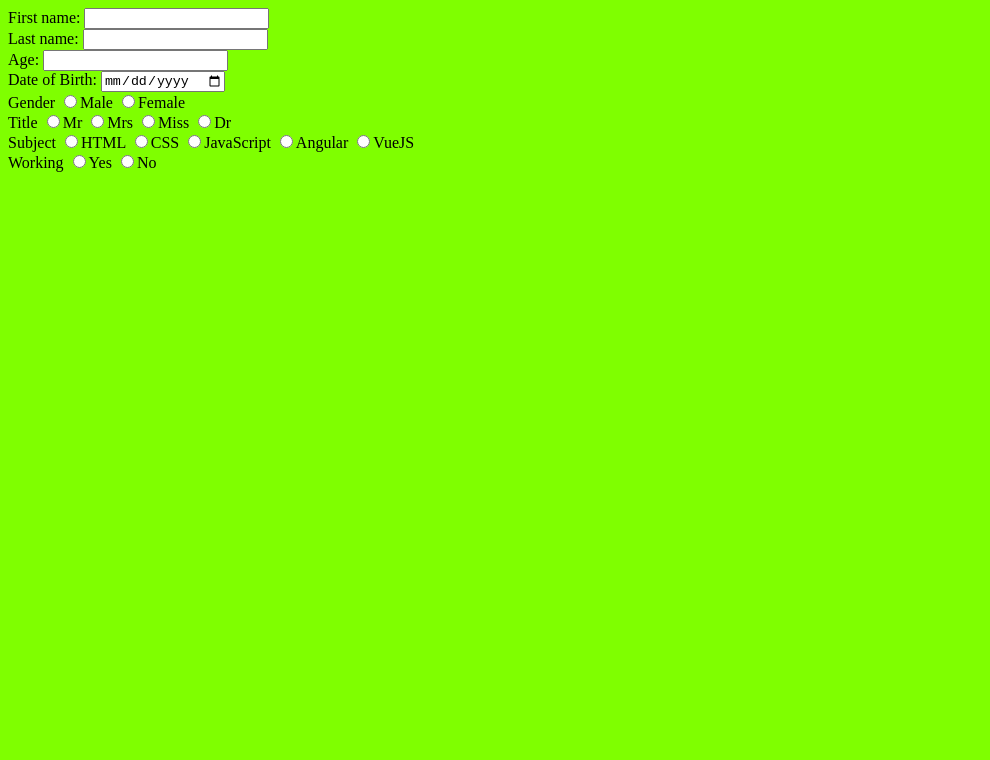
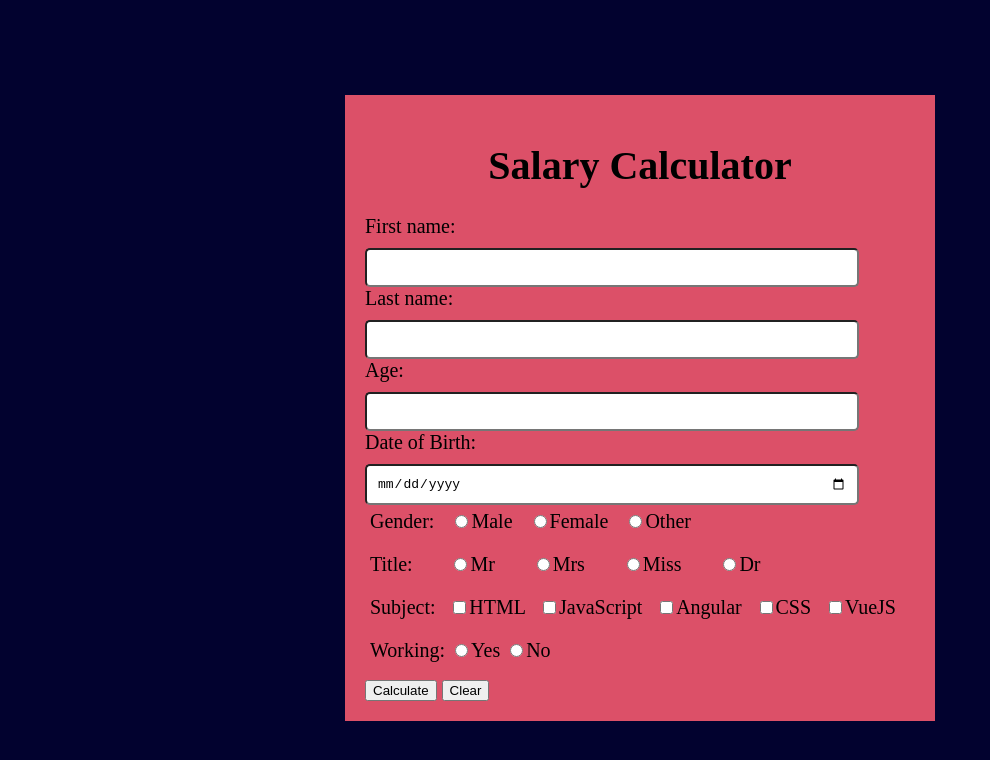
Before and after one commit to AnushqaKandan/calculateSalary, a plain HTML site: page index.html in a window 1280 px wide. Shown: the whole page, without its empty margins (0-990 px from the left). Drawn offline with Linux system fonts and the light colour scheme.

Commit message:
Created Form

```diff
--- a/css/style.css
+++ b/css/style.css
@@ -7,5 +7,52 @@
 }
 
 body{
-background-color: chartreuse;
+    display: flex;
+    justify-content: center;
+    align-items: center;
+    min-height: 100vh;
+    background-color:rgb(2, 2, 47);
 }
+
+h1{
+    text-align: center;
+}
+
+.form{
+background-color: rgb(220, 80, 104);
+width: 550px;
+font-size: 20px;
+padding: 20px;
+}
+
+input[type=text],
+input[type=number],
+input[type=age],
+input[type=date]{
+    width: 470px;
+    padding: 10px;
+    border-radius: 5px;
+    font-size: 13px;
+
+}
+
+Label {
+    display: block;
+    margin-bottom: 10px;
+}
+
+.creation{
+    padding: 5px;
+}
+
+input[name=Male-Female]{
+    margin-left: 1rem;
+}
+
+input[name=title] {
+    margin-left: 2.3rem;
+}
+
+input[name=subjects] {
+    margin-left: 0.8rem;
+}
--- a/index.html
+++ b/index.html
@@ -7,7 +7,9 @@
     <title>calculateSalary</title>
 </head>
 <body>
+
     <form class="form">
+        <h1>Salary Calculator</h1>
        <div>
         <label for="fname">First name:</label>
         <input type="text" id="fname" name="fname">
@@ -24,35 +26,54 @@
         <label for="dob">Date of Birth:</label>
         <input type="date" id="dob" name="dob">
     </div>
-    <div>
-        <Label for="gender">Gender</Label>
-        <Label><input type="radio" name = "Male-Female" value="Male">Male</Label>
-        <label><input type="radio" name = "Male-Female" value="Female">Female</label>
+    <div class="creation">
+        <Label for="gender">Gender:
+        <input type="radio" name = "Male-Female" value="Male">Male
+        <input type="radio" name = "Male-Female" value="Female">Female
+      <input type="radio" name = "Male-Female" value="Other">Other</label>
     </div>
-    <div>
-        <Label for="title">Title</Label>
-        <label><input type="radio" name="title" value="Mr">Mr</label>
-        <label><input type="radio" name="title" value="Mrs">Mrs</label>
-        <label><input type="radio" name="title" value="Miss">Miss</label>
-        <Label><input type="radio" name="title" value="Dr">Dr</Label>
+    <div class="creation">
+        <Label for="title">Title:
+        <input type="radio" name="title" value="Mr">Mr
+        <input type="radio" name="title" value="Mrs">Mrs
+        <input type="radio" name="title" value="Miss">Miss
+        <input type="radio" name="title" value="Dr">Dr
+    </Label>
     </div>
-    <div>
-        <Label for = "subjects">Subject</Label>
-        <Label><input type="radio" name="subjects" value="HTML">HTML</Label>
-        <label><input type="radio" name="subjects" value="CSS">CSS</label>
-        <label><input type="radio" name="subjects" value="JavaScript">JavaScript</label>
-        <label><input type="radio" name="subjects" value="Angular">Angular</label>
-        <label><input type="radio" name="subjects" value="VueJS">VueJS</label>
+    <div class="creation">
+        <Label for = "subjects">Subject:
+        <input type="checkbox" name="subjects" value="HTML">HTML
+        <input type="checkbox" name="subjects" value="JavaScript">JavaScript
+        <input type="checkbox" name="subjects" value="Angular">Angular
+        <input type="checkbox" name="subjects" value="CSS">CSS
+        <input type="checkbox" name="subjects" value="VueJS">VueJS
+    </Label>
     </div>
-    <div>
-        <Label for = "Working">Working</Label>
-        <Label><input type="radio" name="Working" value="Yes">Yes</Label>
-        <label><input type="radio" name="Working" value="No">No</label>
+    <div class="creation">
+        <Label for = "Working">Working:
+        <input type="radio" name="Working" value="Yes" id="working-no">Yes
+        <input type="radio" name="Working" value="No" id="working-yes">No</label>
     </div>
 
+    <div id="salary-details" style="display: none;">
+        <label for="salary">Salary</label>
+        <input type="number" id="salary" name="salary">
+    <div>
+        <label for="tax-rate">Tax Rate</label>
+        <input type="number" id="tax-rate" name="tax-rate">
+    </div>
+
+    <div id="result" style="display: none;">
+        <h2>Result</h2>
+        <p id="salary-result"></p>
+    </div>
+</div>
+<div>
+    <button type="submit" onclick="calculateSalary()">Calculate</button>
+    <button type="reset">Clear</button>
+</div>
 
       </form>
-
 
     <script src="./script/code.js"></script>
 </body>
--- a/script/code.js
+++ b/script/code.js
@@ -0,0 +1,20 @@
+const workingnoradio = document.getElementById('working-no');
+const salarydetailsdiv = document.getElementById('salary-details');
+
+workingnoradio.addEventListener('change', function() {
+    if (this.checked) {
+        salarydetailsdiv.style.display = 'block';
+    } else {
+        salarydetailsdiv.style.display = 'none';
+    }
+});
+
+function calculateSalary() {
+    const salary = parseFloat(document.getElementById('salary').value);
+    const taxRate = parseFloat(document.getElementById('tax-rate').value);
+
+    const netSalary = salary - (salary * (taxRate / 100));
+
+    document.getElementById('salary-result').textContent = `Net Salary: $${netSalary.toFixed(2)}`;
+    document.getElementById('result').style.display = 'block';
+}
```
